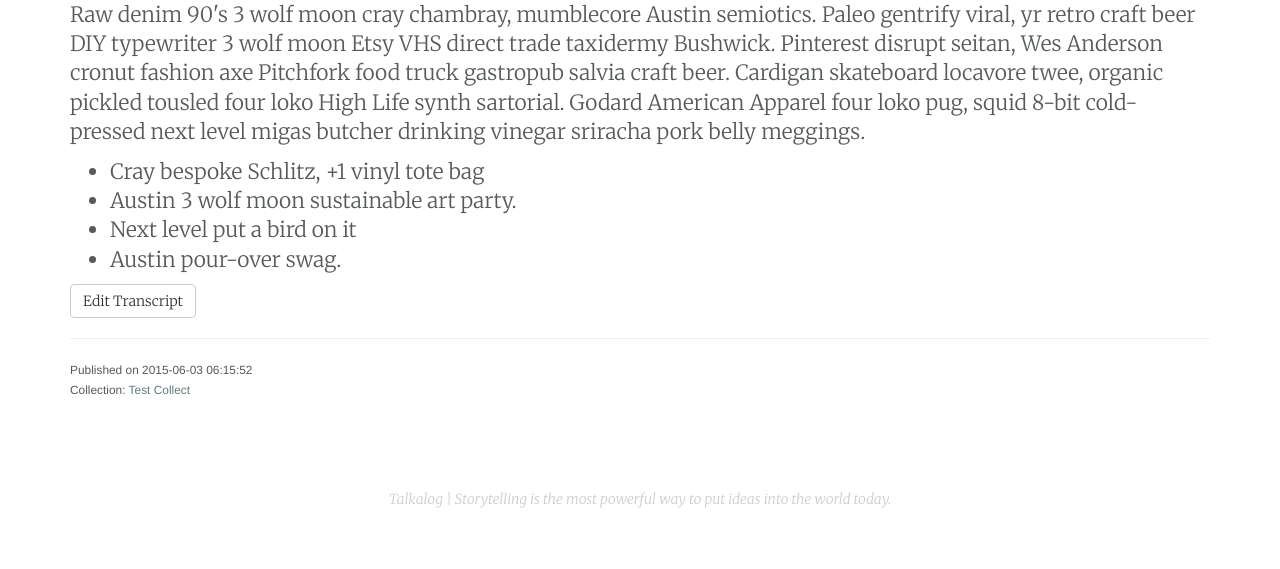
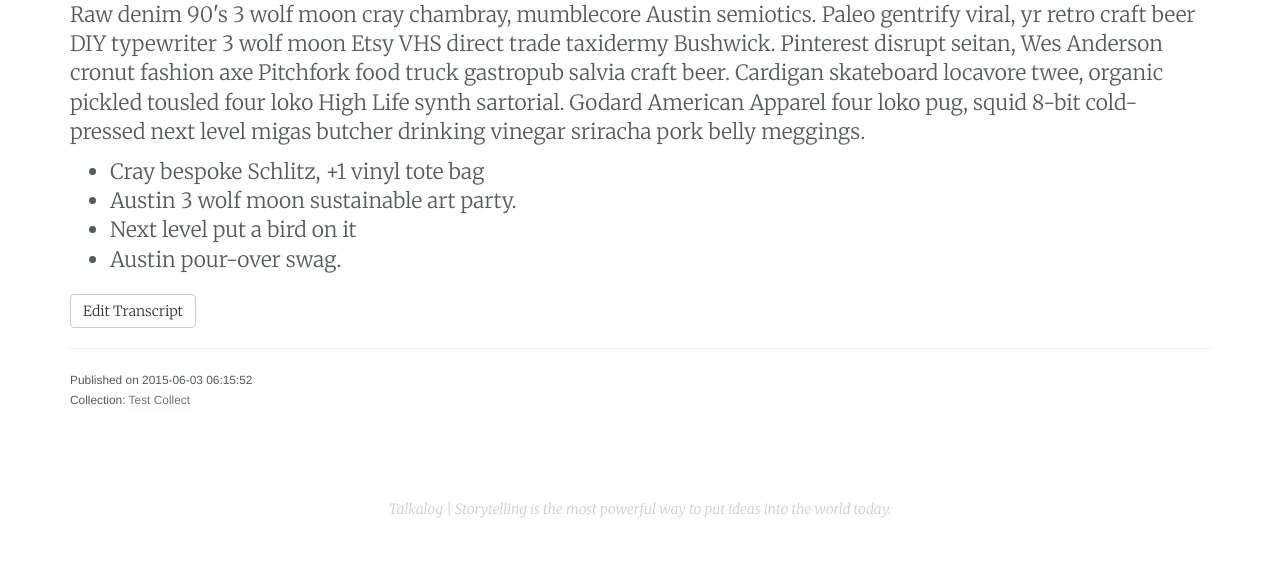
Before and after one commit to rachmoht/talkalog, a Flask app: page /listen/2 in a window 1280 px wide. Shown: the part 349-918 px from the top of the page. Before the commit the page ends 857 px from the top, so only its background shows below. Run offline with Flask 2, Linux system fonts and the light colour scheme; a user stored in the database is signed in; data comes from the database, SQL or seed files in the repository; both versions use the stored data as it was after the commit; some libraries are stand-ins or nearby versions.

Commit message:
Style transcript area

```diff
--- a/static/css/style.css
+++ b/static/css/style.css
@@ -128,7 +128,7 @@ nav.navbar-home.navbar-default {
   font-size: 70%;
   vertical-align: baseline;
   padding: 0 5px;
-  color: #ccc; }
+  color: #cccccc; }
   .click-to-edit:hover {
     font-size: 70%;
     vertical-align: baseline;
@@ -149,4 +149,9 @@ audio {
   margin: 10px auto 20px;
   clear: both; }
 
+.edit-transcript {
+  clear: both;
+  display: block;
+  margin: 20px 0 0; }
+
 /*# sourceMappingURL=style.css.map */
--- a/templates/listen.html
+++ b/templates/listen.html
@@ -19,7 +19,8 @@
     <div class="transcript-body lead">
     {% if upload.transcript %}
         {{ upload.transcript|safe }}
-        <button type="button" class="btn btn-default" data-toggle="modal" data-target="#myModal">Edit Transcript</button>
+
+        <button type="button" class="btn btn-default edit-transcript" data-toggle="modal" data-target="#myModal">Edit Transcript</button>
     {% else %}
         <button id="load" class="btn btn-default">Generate Transcript</button>
         <div id="transcript-content"> </div>
```
Also changed, not shown: static/css/input.scss (+9 -3 lines), audiomemo.db, 1 other file.
